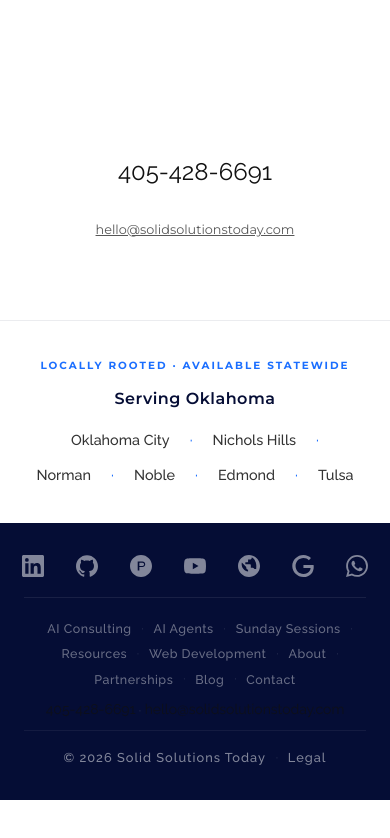
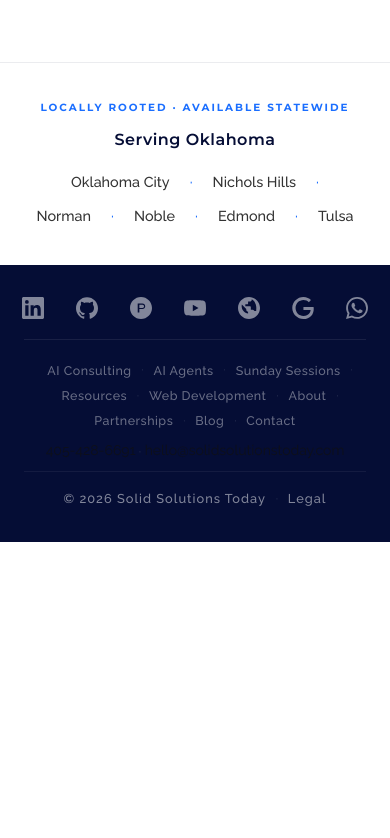
Before and after one commit to renea-hanks/solid, a website: page public/index.html in a window 390 px wide. Shown: the part 4083-4921 px from the top of the page. After the commit the page ends 4681 px from the top, so only its background shows below. Drawn offline with Linux system fonts and the light colour scheme; a script that the page names is missing.

Commit message:
removed email and phone at end of homepage

```diff
--- a/public/index.html
+++ b/public/index.html
@@ -482,13 +482,6 @@
   </section>
 
 
-  <!-- CLOSE SECTION -->
-  <section class="close-section">
-    <div class="section-inner close-inner">
-      <a href="tel:+14054286691" class="close-phone">405-428-6691</a>
-      <a href="mailto:hello@solidsolutionstoday.com" class="close-email">hello@solidsolutionstoday.com</a>
-    </div>
-  </section>
 
 
   <!-- SERVING OKLAHOMA — just above footer for local SEO -->
```
